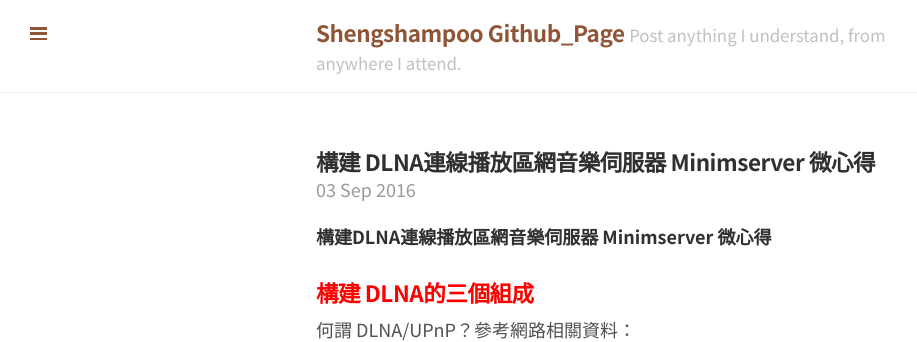
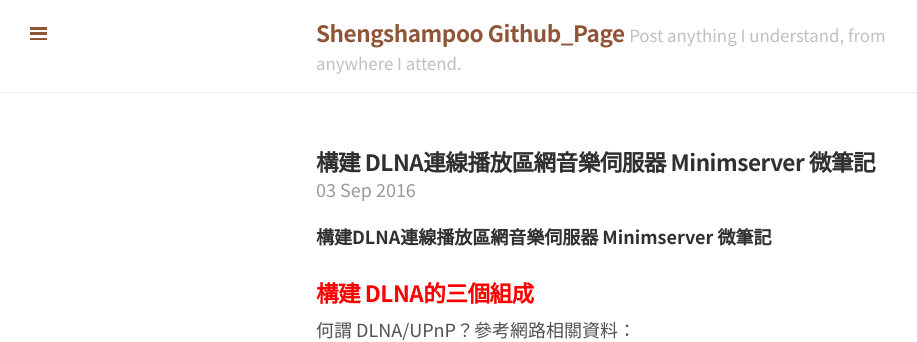
Before and after one commit to shengshampoo/shengshampoo.github.io, a Jekyll site: the page built from _posts/2016-09-03-build-dlna-minimserver.markdown, in a window 1280 px wide and 900 px high. Shown: the top 342 px of the window, without its empty margins (0-917 px from the left). Built offline with Jekyll 4.4.1, drawn with Linux system fonts in a browser that asks for light colours; nearby versions of some CDN libraries.

Commit message:
Update 2016-09-03-build-dlna-minimserver.markdown

```diff
--- a/_posts/2016-09-03-build-dlna-minimserver.markdown
+++ b/_posts/2016-09-03-build-dlna-minimserver.markdown
@@ -1,12 +1,12 @@
 ---
 published: true
-title: 構建 DLNA連線播放區網音樂伺服器 Minimserver 微心得
+title: 構建 DLNA連線播放區網音樂伺服器 Minimserver 微筆記
 layout: post
 tags: [Headphone, RaspberryPI]
 categories: [Headphone]
 ---
 
-**構建DLNA連線播放區網音樂伺服器 Minimserver 微心得**
+**構建DLNA連線播放區網音樂伺服器 Minimserver 微筆記**
 
 ### <font color="red">構建 DLNA的三個組成</font>
 
```
